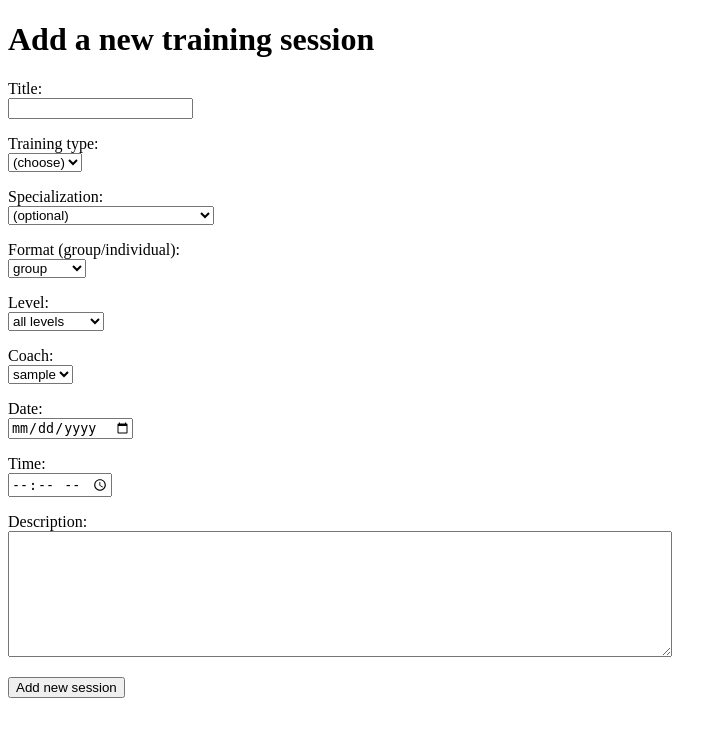
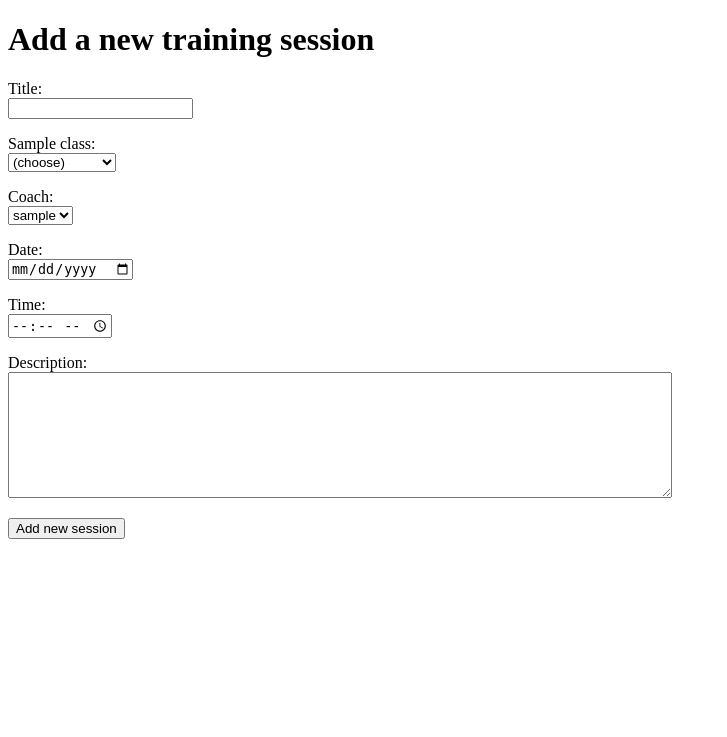
Before and after one commit to Verona363/FigureSkatingStudioApp, a Flask app: template templates/new_item.html in a window 1280 px wide. Shown: the top 737 px of the page, without its empty margins (0-727 px from the left). Run offline with Flask 3, Linux system fonts and the light colour scheme; the template is opened without the code that fills it: most values are stand-ins (such as "Sample title", 1, 10 or a date in 2020).

Commit message:
Store classes in database

```diff
--- a/app.py
+++ b/app.py
@@ -51,13 +51,14 @@ def show_item(item_id):
     item = items.get_item(item_id)
     if not item:
         abort(404)
-    return render_template("show_item.html", item=item)
+    return render_template ("show_item.html", item=item)
 
 @app.route("/new_item")
 def new_item():
     require_login()
+    classes = items.get_all_classes()
     coaches=users.get_all_users()
-    return render_template( "new_item.html", coaches=coaches)
+    return render_template( "new_item.html", coaches=coaches, classes=classes)
 
 @app.route("/create_item", methods=["POST"])
 def create_item():
@@ -87,7 +88,6 @@ def create_item():
     if len(training_description)>1000:
         abort(403)
     user_id=session["user_id"]
-
     items.add_item(title, training_type, specialization, format, training_level, coach_id, training_date, training_time, training_description, user_id)
     return redirect("/")
 
--- a/schema.sql
+++ b/schema.sql
@@ -17,3 +17,8 @@ CREATE TABLE items(
     training_description TEXT,
     user_id INTEGER REFERENCES users
 );
+
+CREATE TABLE classes(
+    id INTEGER PRIMARY KEY,
+    title TEXT,
+    value TEXT);
--- a/templates/new_item.html
+++ b/templates/new_item.html
@@ -12,46 +12,18 @@
       Title: <br />
       <input type="text" name="title" maxlength="80" required/>
     </p>
+
+    {% for class in classes %}
     <p>
-      Training type: <br />
-      <select name="training_type" required>
-        <option value="">(choose)</option>
-        <option value="off-ice">off-ice</option>
-        <option value="on-ice">on-ice</option>
-      </select>
-    </p>
-    <p>
-      Specialization: <br />
-      <select name="specialization">
-        <option value="">(optional)</option>
-        <option value="jumps">jumps</option>
-        <option value="spins">spins</option>
-        <option value="gliding">gliding</option>
-        <option value="multi-modal training">multi-modal training</option>
-
-        <option value="SFP">SFP (special physical training)</option>
-        <option value="GFP">GFP (general physical training)</option>
-        <option value="stretching">stretching</option>
-        <option value="choregraphy">choreography</option>
-        </select>
-    </p>
-    <p>
-      Format (group/individual): <br />
-      <select name="format" required>
-        <option value="group">group</option>
-        <option value="individual">individual</option>
-        <option value="split">split</option>
-      </select>
-    </p>
-    <p>
-      Level: <br />
-      <select name="training_level" required>
-        <option value="all levels">all levels</option>
-        <option value="beginner">beginner</option>
-        <option value="intermediate">intermediate</option>
-        <option value="advanced">advanced</option>
-      </select>
-    </p>
+     {{ class }}: <br />
+     <select name="{{ class }}">
+      <option value="">(choose)</option>
+      {% for option in classes[class] %}
+        <option value="{{ option }}">{{ option }}</option>
+        {% endfor %}
+     </select>
+     </p>
+     {% endfor %}
     <p>
       Coach: <br />
       <select name="coach_id">
```
Also changed, not shown: init.sql (added, +22 -0 lines), items.py (+15 -0 lines).
